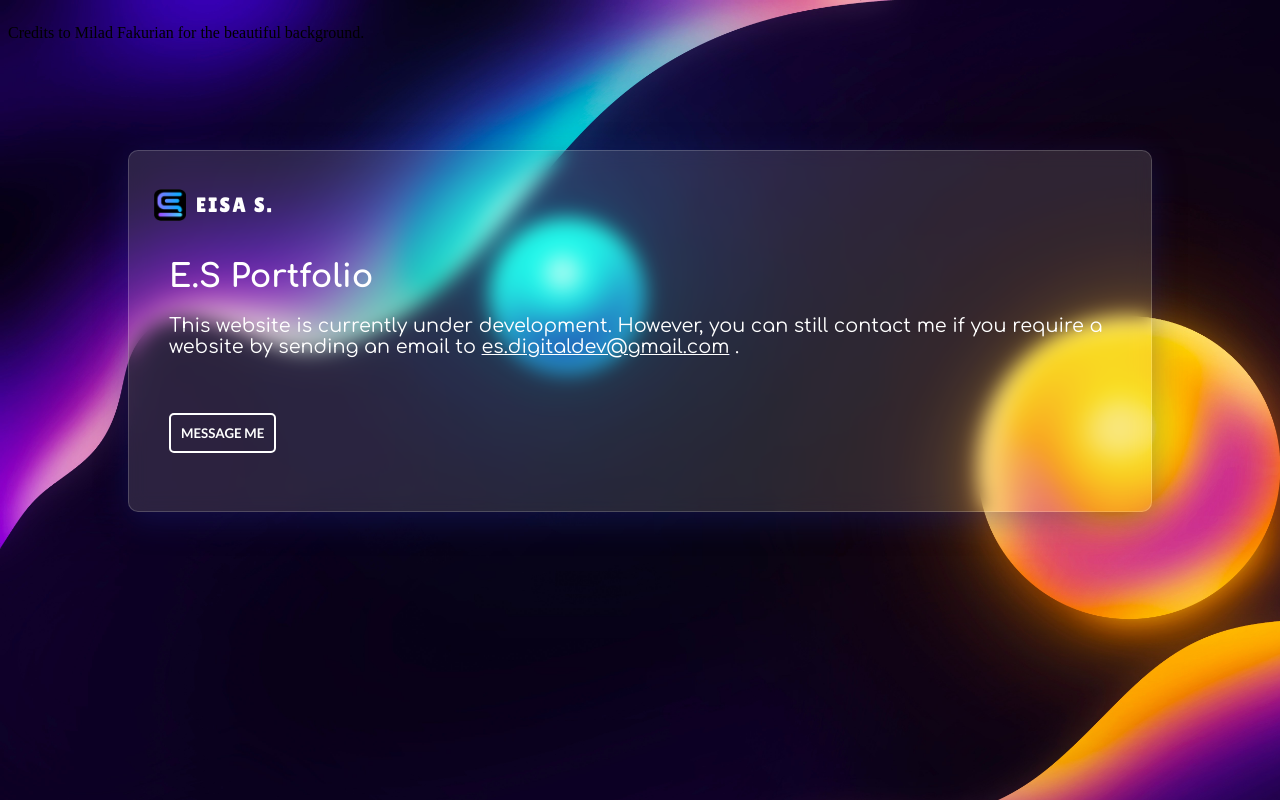
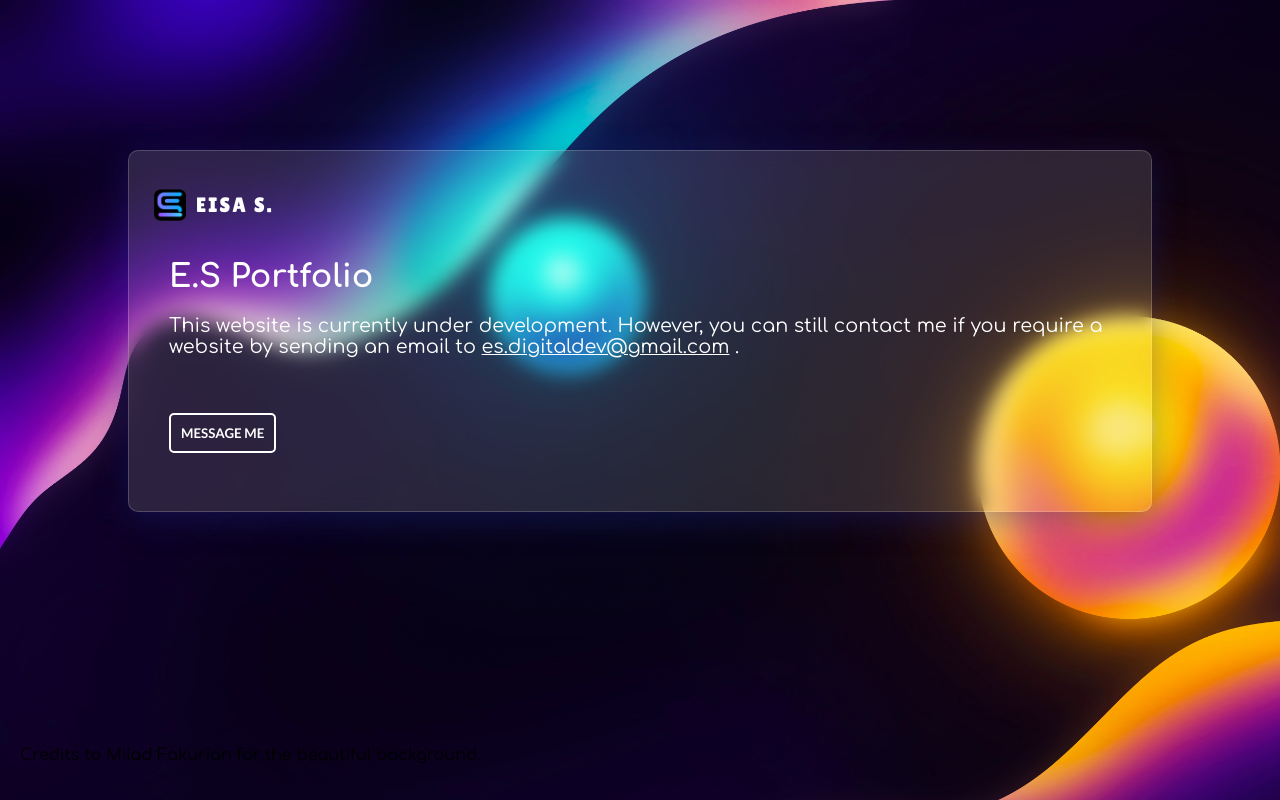
Before and after one commit to Eisa-S/Eisa-S.github.io, a plain HTML site: page index.html in a window 1280 px wide. Drawn offline with Linux system fonts and the light colour scheme.

Commit message:
Add files via upload

```diff
--- a/styles.css
+++ b/styles.css
@@ -115,3 +115,11 @@ body {
     border-radius: 10px;
     border: 1px solid rgba(255, 255, 255, 0.18);
 }
+
+.credits {
+    position: absolute;
+    display: block;
+    left:20px;
+    bottom: 20px;
+    font-family: "Comfortaa", sans-serif;
+}
```
